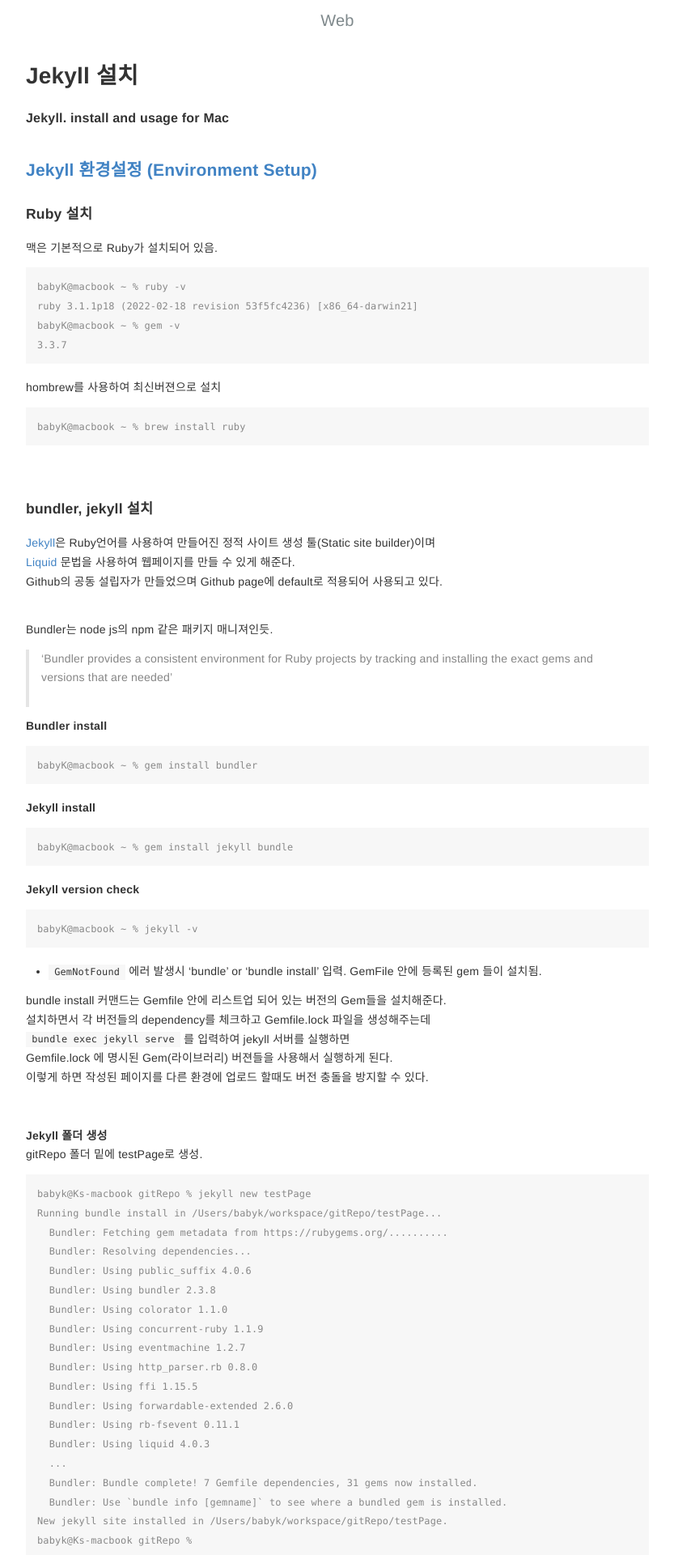
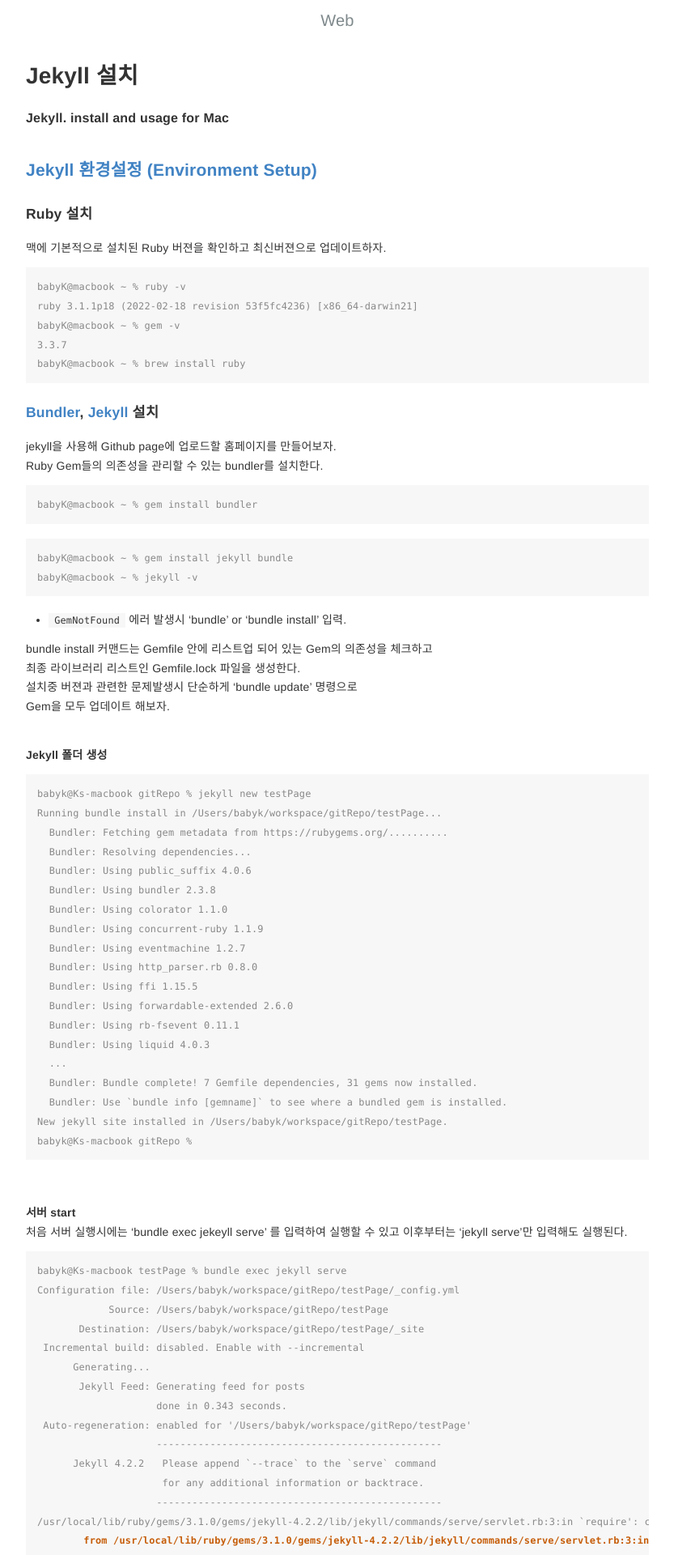
Before and after one commit to nicemiro/nicemiro.github.io, a Jekyll site: the page built from _posts/web/2022-03-11-first GitPage.md, in a window 1280 px wide. Shown: the top 1920 px of the page at 81% size, without its empty margins (223-1056 px from the left). Built offline with Jekyll 4.4.1, drawn with Linux system fonts in a browser that asks for light colours; some of the changed text lies outside the part shown.

````diff
--- a/Gemfile
+++ b/Gemfile
@@ -3,7 +3,7 @@
 source "https://rubygems.org"
 
 git_source(:github) { |repo_name| "https://github.com/#{repo_name}" }
-gem "jekyll", "=3.9.5"
+gem "jekyll", "=4.4.1"
 gem 'jekyll-feed'
 gem 'jemoji'
 gem 'webrick'
--- a/_posts/web/2022-03-11-first GitPage.md
+++ b/_posts/web/2022-03-11-first GitPage.md
@@ -11,57 +11,38 @@ published: true
 
 ### Jekyll 환경설정 (Environment Setup)
 #### Ruby 설치
-맥은 기본적으로 Ruby가 설치되어 있음.
+맥에 기본적으로 설치된 Ruby 버젼을 확인하고 최신버젼으로 업데이트하자.
 
 ```terminal
 babyK@macbook ~ % ruby -v
 ruby 3.1.1p18 (2022-02-18 revision 53f5fc4236) [x86_64-darwin21]
 babyK@macbook ~ % gem -v
 3.3.7
+babyK@macbook ~ % brew install ruby
 ```
 
-hombrew를 사용하여 최신버젼으로 설치
-```terminal
-babyK@macbook ~ % brew install ruby
-```
-<br>
-#### bundler, jekyll 설치
-[Jekyll][2]은 Ruby언어를 사용하여 만들어진 정적 사이트 생성 툴(Static site builder)이며
-[Liquid][1] 문법을 사용하여 웹페이지를 만들 수 있게 해준다.
-Github의 공동 설립자가 만들었으며 Github page에 default로 적용되어 사용되고 있다.
+#### [Bundler][2]{:target="_blank"}, [Jekyll][1]{:target="_blank"} 설치
+jekyll을 사용해 Github page에 업로드할 홈페이지를 만들어보자.
+Ruby Gem들의 의존성을 관리할 수 있는 bundler를 설치한다.
 
-
-<br>
-Bundler는 node js의 npm 같은 패키지 매니져인듯.
-> 'Bundler provides a consistent environment for Ruby projects by tracking and installing the exact gems and versions that are needed'
-<br>
-
-**Bundler install**
 ```terminal
 babyK@macbook ~ % gem install bundler
 ```
 
-**Jekyll install**
 ```terminal
 babyK@macbook ~ % gem install jekyll bundle
+babyK@macbook ~ % jekyll -v
 ```
 
-**Jekyll version check**
-```terminal
-babyK@macbook ~ % jekyll -v
-```
-* `GemNotFound` 에러 발생시 'bundle' or 'bundle install' 입력. GemFile 안에 등록된 gem 들이 설치됨.
+* `GemNotFound` 에러 발생시 'bundle' or 'bundle install' 입력.
 
-bundle install 커맨드는 Gemfile 안에 리스트업 되어 있는 버전의 Gem들을 설치해준다.
-설치하면서 각 버전들의 dependency를 체크하고 Gemfile.lock 파일을 생성해주는데
-`bundle exec jekyll serve` 를 입력하여 jekyll 서버를 실행하면
-Gemfile.lock 에 명시된 Gem(라이브러리) 버젼들을 사용해서 실행하게 된다.
-이렇게 하면 작성된 페이지를 다른 환경에 업로드 할때도 버전 충돌을 방지할 수 있다.
-
+bundle install 커맨드는 Gemfile 안에 리스트업 되어 있는 Gem의 의존성을 체크하고
+최종 라이브러리 리스트인 Gemfile.lock 파일을 생성한다.
+설치중 버젼과 관련한 문제발생시 단순하게 'bundle update' 명령으로
+Gem을 모두 업데이트 해보자.
 <br>
 
 **Jekyll 폴더 생성**
-gitRepo 폴더 밑에 testPage로 생성.
 ```terminal
 babyk@Ks-macbook gitRepo % jekyll new testPage
 Running bundle install in /Users/babyk/workspace/gitRepo/testPage...
@@ -167,18 +148,21 @@ Configuration file: /Users/babyk/workspace/gitRepo/testPage/_config.yml
 
 <br>
 **웹페이지 확인**
-디폴트 주소는 http://localhost:4000가 사용되며 포트변경시 'jekyll serve --port 0000' 와 같이 변경할 포트번호를 입력한다.
+디폴트 주소 : http://localhost:4000
+
+포트변경
+```terminal
+babyk@Ks-macbook testPage % jekyll serve --port 0000
+```
+
 실행중인 제킬 서버를 CTRL + C 로 종료하지 않고 다시 실행하면 포트가 이미 사용중이라며 오류가 발생할 수 있다.
-이때는 포트번호를 변경하거나 시스템 모니터를 보고 프로세스를 직접 kill 해줘야 한다.
+이때는 포트번호를 변경하거나 직접 실행중인 프로세스를 종료해야 한다.
 
 <img src="/img/minimaPic.png" >
 
 <br>
-기본테마인 minima 가 적용되어 있다.
-폰트 가독성과 화면구성이 꽤 훌륭한 테마라서 사이드메뉴 하나만 추가하고 사용해도 괜찮을 것 같다.
-Jekyll을 사용해 로컬에서 생성한 웹페이지를 Github 사이트에 올려 GithubPage에서 띄우면 곧바로 훌륭한 홈페이지가 만들어진다.
-
+GithubPage에 올려 즉시 사용할 수 있는 홈페이지가 만들어졌다.
 <br>
 
-[1]: https://shopify.github.io/liquid/
-[2]: https://jekyllrb.com/
+[1]: https://jekyllrb.com/
+[2]: https://bundler.io/
````
Also changed, not shown: _posts/thought/2025-03-26-thought_GotNewMacMini.md (added, +19 -0 lines), Gemfile.lock, img/thought/2025-03-26-thought_GotNewMacMini.jpg (added), 1 other file.
